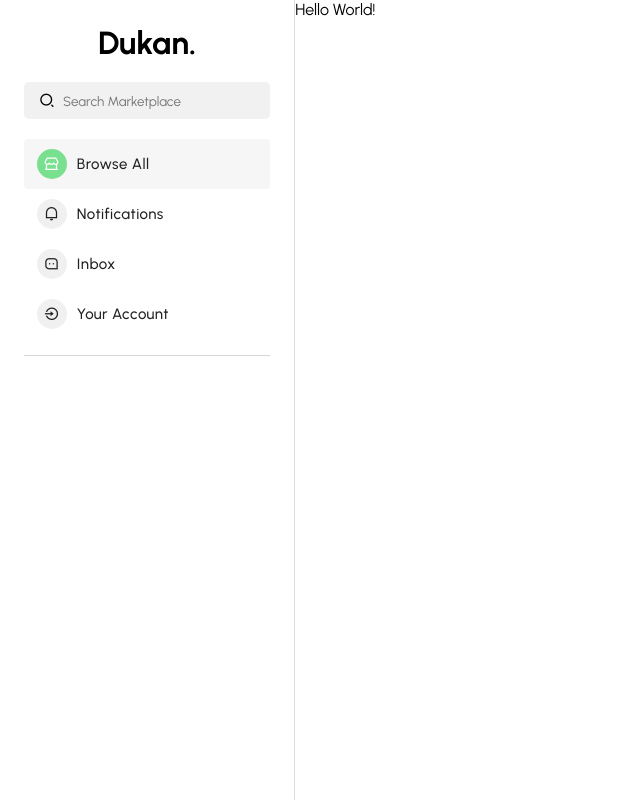
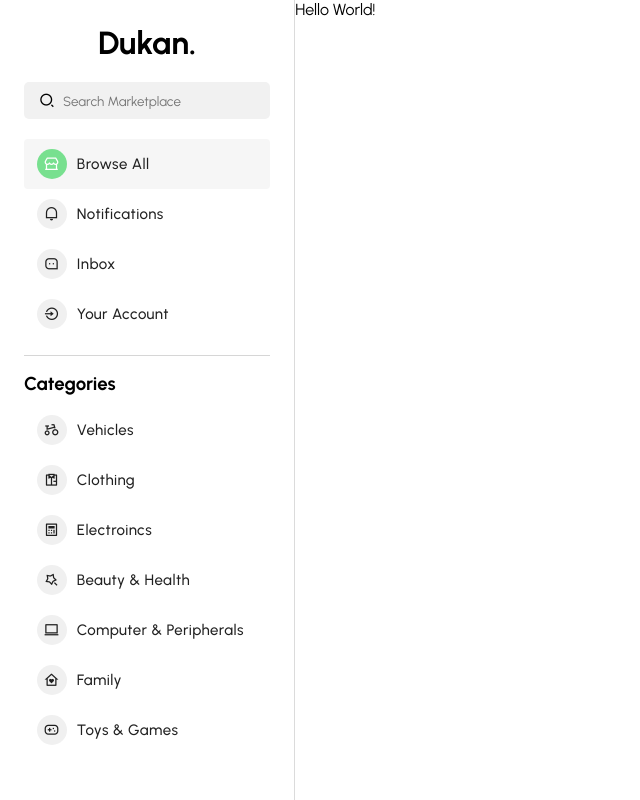
Before and after one commit to himitsu-fushigi/Dukan, a React (Create React App) app: page / in a window 1280 px wide. Shown: the whole page, without its empty margins (0-640 px from the left). Built offline with nearby package versions, Linux system fonts and the light colour scheme.

Commit message:
Completed Sidebar UI

```diff
--- a/src/Components/Sidebar/Sidebar.jsx
+++ b/src/Components/Sidebar/Sidebar.jsx
@@ -4,7 +4,25 @@
 // @components
 import { Button } from "@material-ui/core";
 
+// @helpers
+import MarketPlaces from "../../Utils/Sidebar/Marketplaces.json";
+import Categories from "../../Utils/Sidebar/Categories.json";
+
+// @cont3xt
+import { useActiveSidebarDataLayerValue } from "../../Context/Sidebar/ActiveSidebarItem";
+
 export default function Sidebar() {
+  const [{ active }, dispatch] = useActiveSidebarDataLayerValue();
+
+  // @dev function to dispatch active tabs
+  // @param active bar name
+  const handleSidebarActiveDispatch = (payload) => {
+    dispatch({
+      type: "SET_ACTIVE_BAR",
+      activeBar: payload,
+    });
+  };
+
   return (
     <div className="sidebar">
       {/* section => title */}
@@ -18,25 +36,37 @@
 
       {/* section => marketplace listing */}
       <div className="sidebar__marketplaceListing">
-        <Button className="item active">
-            <i className="ri-store-2-line"></i>
-            <span>Browse All</span>
-        </Button>
-        <Button className="item">
-            <i className="ri-notification-line"></i>
-            <span>Notifications</span>
-        </Button>
-        <Button className="item">
-            <i className="ri-message-3-line"></i>
-            <span>Inbox</span>
-        </Button>
-        <Button className="item">
-            <i className="ri-login-circle-line"></i>
-            <span>Your Account</span>
-        </Button>
+        {MarketPlaces.map((item) => (
+          <Button
+            // @dev Use dispatch After Context is Set
+            onClick={() => handleSidebarActiveDispatch(item.activeName)}
+            key={item.name}
+            // @dev Use className After Context is Set
+            className={`item ${active === item.activeName && "active"}`}
+            // className="item"
+          >
+            <i className={item.icon}></i> <span>{item.name}</span>
+          </Button>
+        ))}
       </div>
 
       <hr />
+
+      {/* section => category listing */}
+      <div className="sidebar_categoryListing">
+        <h3 className="title">Categories</h3>
+        {Categories.map((category) => (
+          <Button
+            // @dev use dispact after context api is set
+            onClick={() => handleSidebarActiveDispatch(category.activeName)}
+            key={category.name}
+            className={`item ${active === category.activeName && "active"}`}
+            // className="item"
+          >
+            <i className={category.icon}></i> <span>{category.name}</span>
+          </Button>
+        ))}
+      </div>
     </div>
   );
 }
--- a/src/Components/Sidebar/style.scss
+++ b/src/Components/Sidebar/style.scss
@@ -71,4 +71,43 @@
     border: none;
     border-top: 1px solid #d6d6d6;
   }
+
+  // sidebar => category listing
+  .sidebar_categoryListing {
+    padding: 2vh 0;
+
+    .title{
+        margin-bottom: 10px;
+    }
+
+    .item {
+      background: transparent;
+      border: none;
+      display: flex;
+      align-items: center;
+      padding: 10px 1vw;
+      cursor: pointer;
+      width: 100%;
+      font-size: 15px;
+      justify-content: left;
+      text-transform: none;
+
+      &.active {
+        background: #f6f6f6;
+        i {
+          background: #78e08f;
+          color: #fff;
+        }
+      }
+
+      i {
+        margin-right: 10px;
+        background: #f0f0f0;
+        width: 30px;
+        height: 30px;
+        border-radius: 50%;
+        padding-top: 2px;
+      }
+    }
+  }
 }
--- /dev/null
+++ b/src/Context/Sidebar/ActiveSidebarItem.jsx
@@ -0,0 +1,22 @@
+import React from "react";
+import ActiveSidebarReducer, {
+  ActiveSidebarInitialState,
+} from "./ActiveSidebarReducer";
+
+export const ActiveSidebarDataLayerContext = React.createContext();
+
+export default function ActiveSidebarDataLayer({ children }) {
+  const [dataLayer, dispatch] = React.useReducer(
+    ActiveSidebarReducer,
+    ActiveSidebarInitialState
+  );
+
+  return (
+    <ActiveSidebarDataLayerContext.Provider value={[dataLayer, dispatch]}>
+      {children}
+    </ActiveSidebarDataLayerContext.Provider>
+  );
+}
+
+export const useActiveSidebarDataLayerValue = () =>
+  React.useContext(ActiveSidebarDataLayerContext);
--- /dev/null
+++ b/src/Context/Sidebar/ActiveSidebarReducer.js
@@ -0,0 +1,17 @@
+export const ActiveSidebarInitialState = {
+    active: "browse-all"
+  };
+
+  const ActiveSidebarReducer = (state, action) => {
+    switch (action.type) {
+      case "SET_ACTIVE_BAR":
+        return {
+          active: action.activeBar
+        };
+
+      default:
+        return state;
+    }
+  };
+
+  export default ActiveSidebarReducer;
--- /dev/null
+++ b/src/Utils/Sidebar/Categories.json
@@ -0,0 +1,37 @@
+[
+    {
+        "name": "Vehicles",
+        "icon": "ri-bike-line",
+        "activeName": "vehicles"
+    },
+    {
+        "name": "Clothing",
+        "icon": "ri-shirt-line",
+        "activeName": "clothing"
+    },
+    {
+        "name": "Electroincs",
+        "icon": "ri-calculator-line",
+        "activeName": "electronics"
+    },
+    {
+        "name": "Beauty & Health",
+        "icon": "ri-magic-line",
+        "activeName": "beauty-health"
+    },
+    {
+        "name": "Computer & Peripherals",
+        "icon": "ri-macbook-line",
+        "activeName": "computer-peripherals"
+    },
+    {
+        "name": "Family",
+        "icon": "ri-home-heart-line",
+        "activeName": "family"
+    },
+    {
+        "name": "Toys & Games",
+        "icon": "ri-gamepad-line",
+        "activeName": "toys-games"
+    }
+]
--- /dev/null
+++ b/src/Utils/Sidebar/Marketplaces.json
@@ -0,0 +1,26 @@
+[
+    {
+        "name": "Browse All",
+        "icon": "ri-store-2-line",
+        "activeName": "browse-all",
+        "route": "/"
+    },
+    {
+        "name": "Notifications",
+        "icon": "ri-notification-line",
+        "activeName": "notifications",
+        "route": "/notification"
+    },
+    {
+        "name": "Inbox",
+        "icon": "ri-message-3-line",
+        "activeName": "inbox",
+        "route": "/inbox"
+    },
+    {
+        "name": "Your Account",
+        "icon": "ri-login-circle-line",
+        "activeName": "your-account",
+        "route": "/account"
+    }
+]
--- a/src/index.js
+++ b/src/index.js
@@ -5,9 +5,14 @@
 import reportWebVitals from './reportWebVitals';
 import 'remixicon/fonts/remixicon.css'
 
+// @cont3xt api
+import ActiveSidebarDataLayer from "./Context/Sidebar/ActiveSidebarItem";
+
 ReactDOM.render(
   <React.StrictMode>
+    <ActiveSidebarDataLayer>
     <App />
+    </ActiveSidebarDataLayer>
   </React.StrictMode>,
   document.getElementById('root')
 );
```
